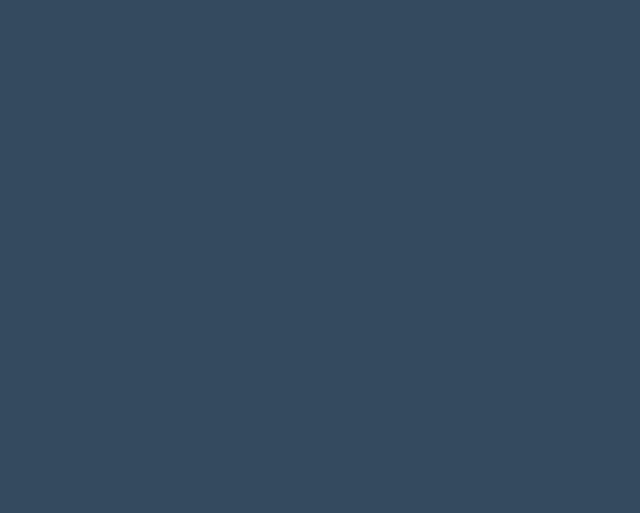
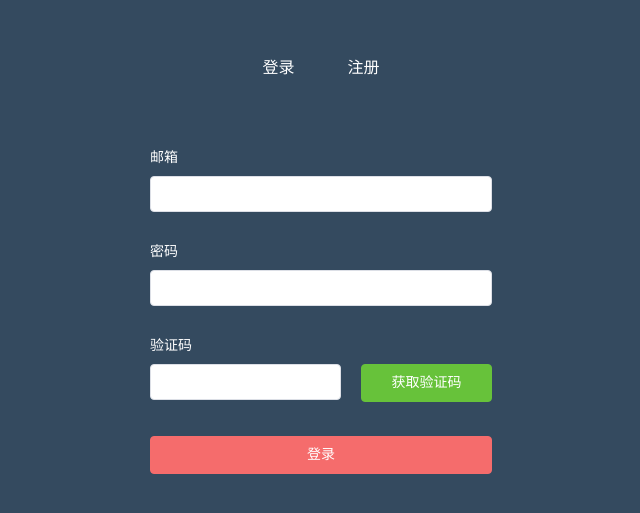
Before and after one commit to 1091237538/vue-admin, a Vue app in the folder vue-admin/: page /#/login in a window 1280 px wide. Shown: the part 127-640 px from the top of the page, without its empty margins (319-959 px from the left). Built offline with nearby package versions, Linux system fonts and the light colour scheme.

Commit message:
登录验证

```diff
--- a/vue-admin/src/styles/normalize.scss
+++ b/vue-admin/src/styles/normalize.scss
@@ -14,6 +14,10 @@
   }
   p  {
     margin:0
+  }
+  ul {
+    margin: 0;
+    padding: 0;
   }
   /* Sections
      ========================================================================== */
--- /dev/null
+++ b/vue-admin/src/utils/validate.js
@@ -0,0 +1,30 @@
+
+
+// 去除特殊字符
+export function stripscript(s) {
+    var pattern = new RegExp("[`~!@%#$^&*()=|{}':;',\\[\\].<>/?~！@#￥……&*（）&;—|{ }【】‘；：”“'。，、？]")
+    var rs = "";
+    for (var i = 0; i < s.length; i++) {
+        rs = rs + s.substr(i, 1).replace(pattern, '');
+    }
+    return rs;
+}
+
+//验证邮箱
+export function testEmail(value) {
+    let reg = /^[A-Za-z0-9\u4e00-\u9fa5]+@[a-zA-Z0-9_-]+(\.[a-zA-Z0-9_-]+)+$/;
+    return !reg.test(value)
+}
+
+//验证密码
+export function testPass(value) {
+    let reg = /^(?=.*[a-z])(?=.*[A-Z])(?=.*\d)[^]{6,20}$/;
+    return !reg.test(value)
+}
+
+//验证验证码
+
+export function testYzCode(value) {
+    let reg = /^[a-z0-9]{6}$/;
+    return !reg.test(value)
+}
--- a/vue-admin/src/views/Login/login.vue
+++ b/vue-admin/src/views/Login/login.vue
@@ -1,15 +1,174 @@
 <template>
   <div id="login">
+    <div class="login-box">
+      <ul class="sw-nav">
+        <li
+          v-for="(item,index) in text"
+          :key="index"
+          @click="active(index)"
+          :class="{'swnav-active':current==index}"
+        >{{item.name}}</li>
+      </ul>
+      <!--表单 start-->
+      <el-form
+        :model="ruleForm"
+        status-icon
+        :rules="rules"
+        ref="ruleForm"
+        class="demo-ruleForm"
+        size="medium"
+      >
+        <el-form-item prop="email">
+          <label>邮箱</label>
+          <el-input type="text" v-model="ruleForm.email" autocomplete="off"></el-input>
+        </el-form-item>
+        <el-form-item prop="checkPass">
+          <label>密码</label>
+          <el-input
+            type="password"
+            v-model="ruleForm.checkPass"
+            autocomplete="off"
+            minlength="6"
+            maxlength="20"
+          ></el-input>
+        </el-form-item>
+        <el-form-item prop="yzCode">
+          <label>验证码</label>
+          <el-row :gutter="20">
+            <el-col :span="14">
+              <el-input v-model="ruleForm.yzCode" minlength="6" maxlength="6"></el-input>
+            </el-col>
+            <el-col :span="10">
+              <el-button class="blcok" type="success">获取验证码</el-button>
+            </el-col>
+          </el-row>
+        </el-form-item>
+        <el-form-item>
+          <el-button type="danger" @click="submitForm('ruleForm') " class="blcok login-btn">登录</el-button>
+        </el-form-item>
+      </el-form>
+    </div>
   </div>
 </template>
 
 <script>
-export default {};
+import { stripscript, testEmail, testPass, testYzCode } from "@/utils/validate.js";
+export default {
+  data() {
+    //验证邮箱
+    var email = (rule, value, callback) => {
+      if (value === "") {
+        callback(new Error("请输入邮箱"));
+      } else if (testEmail(value)) {
+        callback(new Error("邮箱格式不正确"));
+      } else {
+        callback();
+      }
+    };
+    //验证密码
+    var checkPass = (rule, value, callback) => {
+      this.ruleForm.checkPass = stripscript(value);
+      value = this.ruleForm.checkPass;
+      if (value === "") {
+        callback(new Error("请输入密码"));
+      } else if (testPass(value)) {
+        callback(
+          new Error("至少6-20个字符，至少1个大写字母，1个小写字母和1个数字")
+        );
+      } else {
+        callback();
+      }
+    };
+    //验证验证码
+    var yzCode = (rule, value, callback) => {
+      this.ruleForm.yzCode = stripscript(value);
+      value = this.ruleForm.yzCode;
+      if (value === "") {
+        callback(new Error("请输入验证码"));
+      } else if (testYzCode(value)) {
+        callback(new Error("验证码格式不正确"));
+      } else {
+        callback();
+      }
+    };
+    return {
+      text: [{ name: "登录" }, { name: "注册" }],
+      current: -1,
+      ruleForm: {
+        email: "",
+        checkPass: "",
+        yzCode: ""
+      },
+      rules: {
+        email: [{ validator: email, trigger: "blur" }],
+        checkPass: [{ validator: checkPass, trigger: "blur" }],
+        yzCode: [{ validator: yzCode, trigger: "blur" }]
+      }
+    };
+  },
+  methods: {
+    active(index) {
+      this.current = index;
+    },
+    submitForm(formName) {
+      this.$refs[formName].validate(valid => {
+        if (valid) {
+          alert("submit!");
+        } else {
+          return false;
+        }
+      });
+    }
+  }
+};
 </script>
 
 <style lang="scss" scoped>
 #login {
   height: 100vh;
   background: #344a5f;
+  display: flex;
+  align-items: center;
+  justify-content: center;
+}
+.login-box {
+  width: 380px;
+  height: 500px;
+  display: flex;
+  flex-wrap: wrap;
+  color: #fff;
+  justify-content: center;
+
+  align-items: center;
+}
+.sw-nav {
+  width: 170px;
+  display: flex;
+  justify-content: center;
+  li {
+    list-style: none;
+    flex: 1;
+    height: 35px;
+    display: flex;
+    justify-content: center;
+    align-items: center;
+    transition: all 0.5s;
+    cursor: pointer;
+  }
+}
+.swnav-active {
+  background: rgba(0, 0, 0, 0.1);
+}
+.blcok {
+  display: block;
+  width: 100%;
+}
+.login-btn {
+  margin-top: 12px;
 }
 </style>
+<style >
+.el-form-item__label {
+  color: #fff;
+}
+</style>
```
